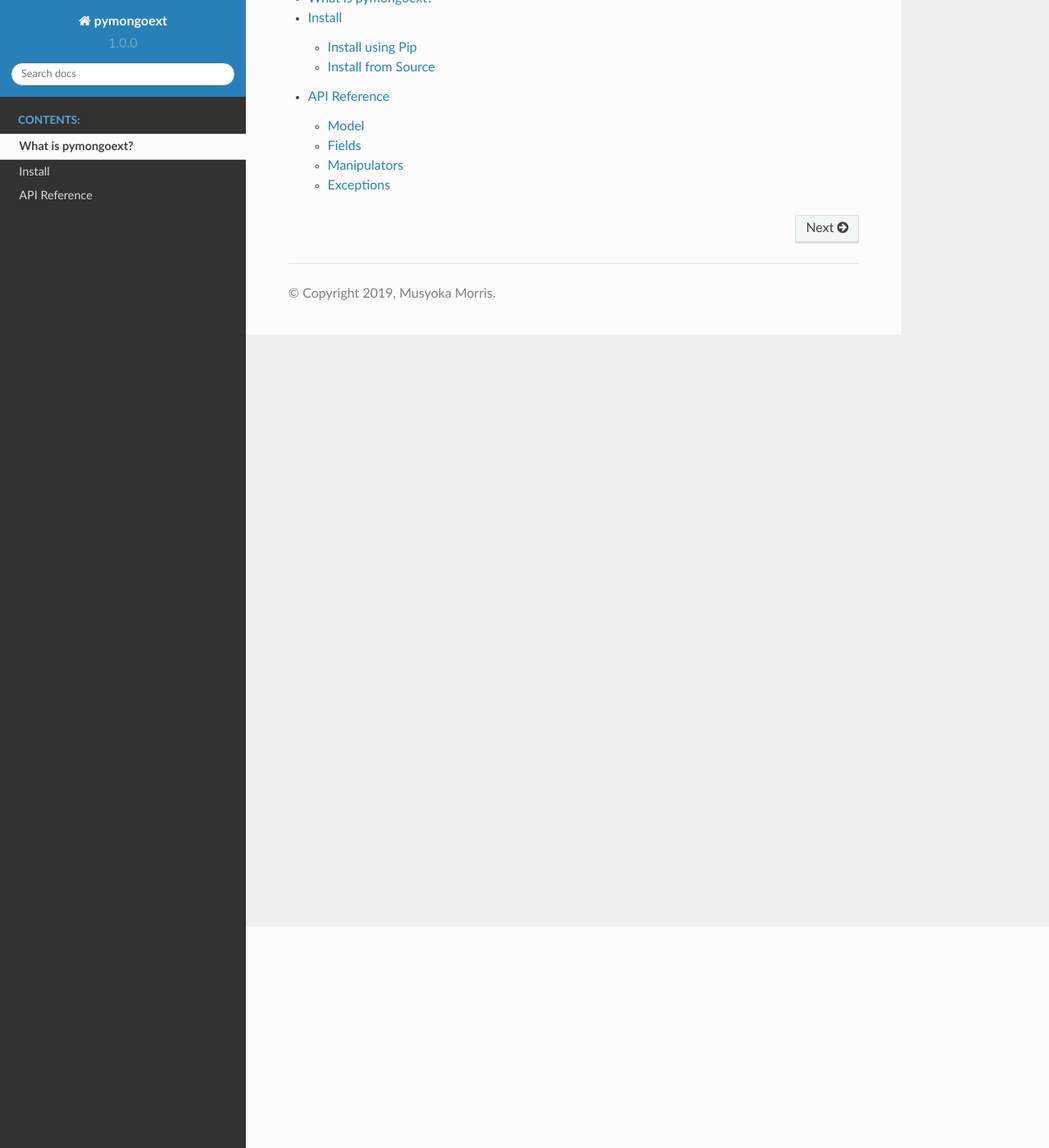
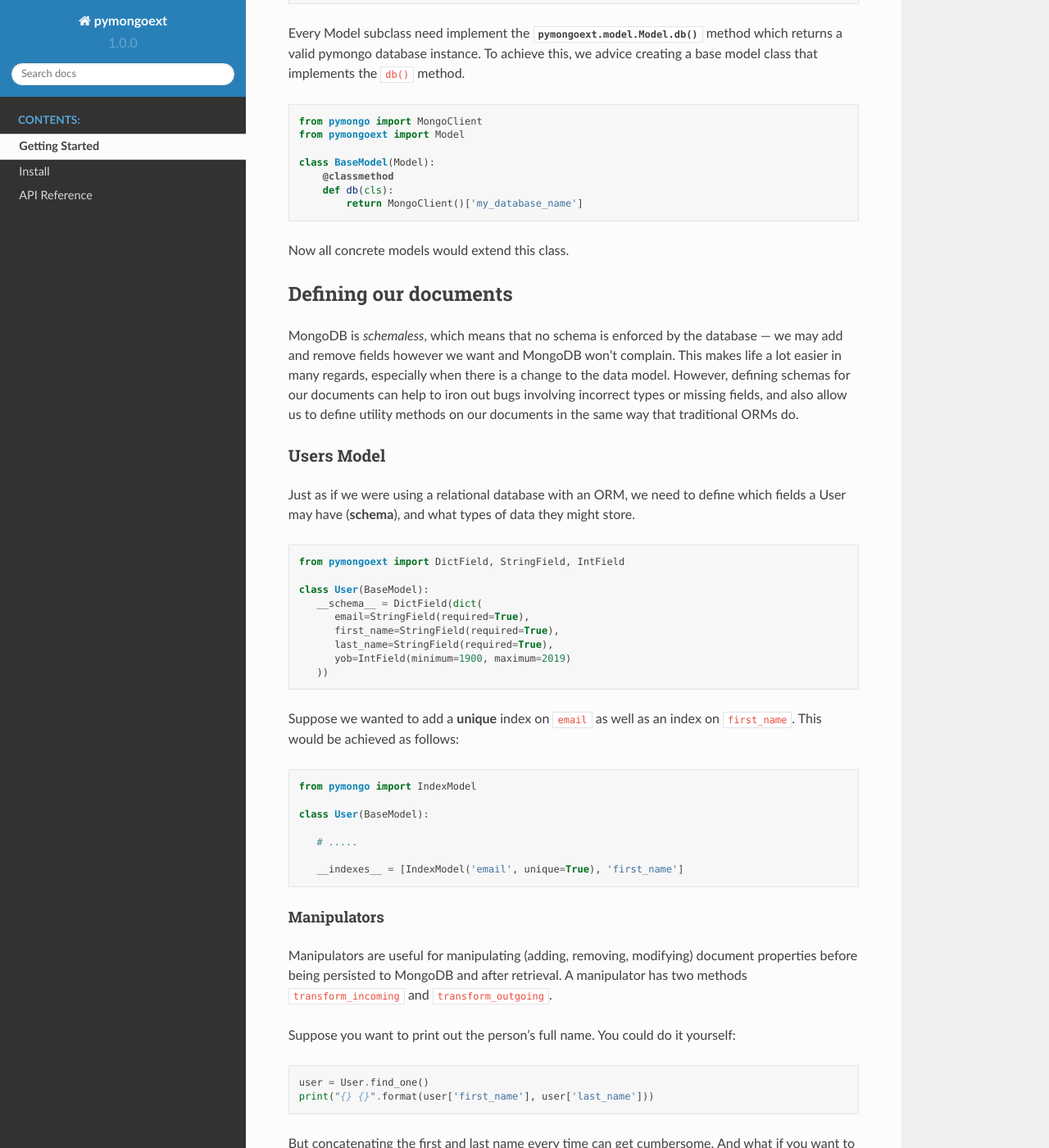
Before and after one commit to musyoka-morris/pymongoext, a Sphinx documentation site: the page built from docs/index.rst, in a window 1280 px wide and 1400 px high, scrolled down 270 px. Shown: the whole window at 82% size. Built offline with Sphinx 7.4.7 and the Read the Docs theme 2.0.0, drawn with Linux system fonts in a browser that asks for light colours; some of the changed text lies outside the part shown.

Commit message:
Getting started docs

```diff
--- a/docs/index.rst
+++ b/docs/index.rst
@@ -5,15 +5,140 @@
 
 .. currentmodule:: pymongoext
 
-What is pymongoext?
-=====================
+Getting Started
+==================
 
-**pymongoext (Pymongo Extension in full)** is a
+Before we start, make sure that a copy of `MongoDB <https://www.mongodb.com/downloads>`_
+is running in an accessible location.
+If you haven’t installed pymongoext, simply use pip to install it like so::
+
+   $ pip install pymongoext
+
+Every Model subclass need implement the :meth:`pymongoext.model.Model.db` method which returns a
+valid pymongo database instance.
+To achieve this, we advice creating a base model class that implements the ``db()`` method.
+
+.. highlight:: python
+.. code-block:: python
+
+   from pymongo import MongoClient
+   from pymongoext import Model
+
+   class BaseModel(Model):
+       @classmethod
+       def db(cls):
+           return MongoClient()['my_database_name']
+
+Now all concrete models would extend this class.
+
+
+Defining our documents
+------------------------
+
+MongoDB is `schemaless`, which means that no schema is enforced by the database —
+we may add and remove fields however we want and MongoDB won’t complain.
+This makes life a lot easier in many regards, especially when there is a change to the data model.
+However, defining schemas for our documents can help to iron out bugs involving incorrect types
+or missing fields, and also allow us to define utility methods on our documents in the same way
+that traditional ORMs do.
+
+Users Model
+~~~~~~~~~~~
+Just as if we were using a relational database with an ORM,
+we need to define which fields a User may have (**schema**), and what types of data they might store.
+
+.. highlight:: python
+.. code-block:: python
+
+   from pymongoext import DictField, StringField, IntField
+
+   class User(BaseModel):
+      __schema__ = DictField(dict(
+         email=StringField(required=True),
+         first_name=StringField(required=True),
+         last_name=StringField(required=True),
+         yob=IntField(minimum=1900, maximum=2019)
+      ))
+
+Suppose we wanted to add a **unique** index on ``email`` as well as an index on ``first_name``.
+This would be achieved as follows:
+
+.. highlight:: python
+.. code-block:: python
+
+   from pymongo import IndexModel
+
+   class User(BaseModel):
+
+      # .....
+
+      __indexes__ = [IndexModel('email', unique=True), 'first_name']
+
+
+Manipulators
+*************
+
+Manipulators are useful for manipulating (adding, removing, modifying) document properties
+before being persisted to MongoDB and after retrieval.
+A manipulator has two methods ``transform_incoming`` and ``transform_outgoing``.
+
+Suppose you want to print out the person's full name. You could do it yourself:
+
+
+.. highlight:: python
+.. code-block:: python
+
+   user = User.find_one()
+   print("{} {}".format(user['first_name'], user['last_name']))
+
+But concatenating the first and last name every time can get cumbersome.
+And what if you want to do some extra processing on the name, like removing diacritics?
+A Manipulator lets you define a virtual property ``full_name`` that won't get persisted to MongoDB.
+
+
+.. highlight:: python
+.. code-block:: python
+
+   from pymongoext.manipulators import Manipulator
+
+   class FullNameManipulator(Manipulator):
+      def transform_outgoing(self, doc):
+         doc['full_name'] = "{} {}".format(user['first_name'], user['last_name'])
+         return doc
+
+      def transform_incoming(self, doc, action):
+         if 'full_name' in doc:
+            del doc['full_name']  # Don't persist full name
+         return doc
+
+Then register your manipulator with the ``User`` model
+
+
+.. highlight:: python
+.. code-block:: python
+
+   class User(BaseModel):
+
+      # .....
+
+      __manipulators__ = BaseModel.__manipulators__ + [FullNameManipulator()]
+
+Now, every document you retrieve will have a full_name property.
+
+By default, pymongoext provides two manipulators by default
+
+
+.. highlight:: python
+.. code-block:: python
+
+   user = User.find_one()
+   print(user['full_name'])
+
 
 .. toctree::
    :maxdepth: 2
    :caption: Contents:
 
    self
-   guides/install
+   install
    api_reference
```
Also changed, not shown: docs/install.rst (renamed from docs/guides/install.rst).
